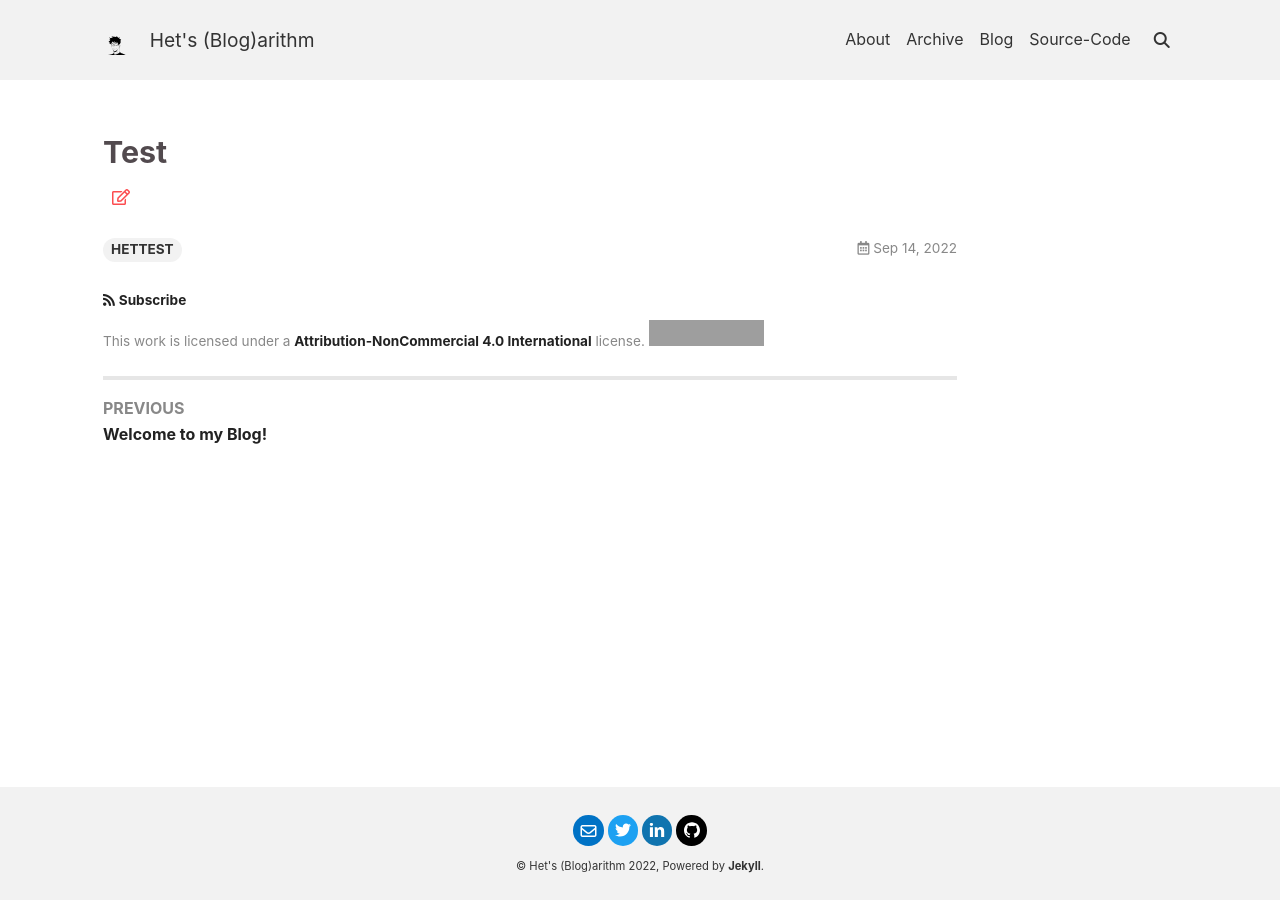
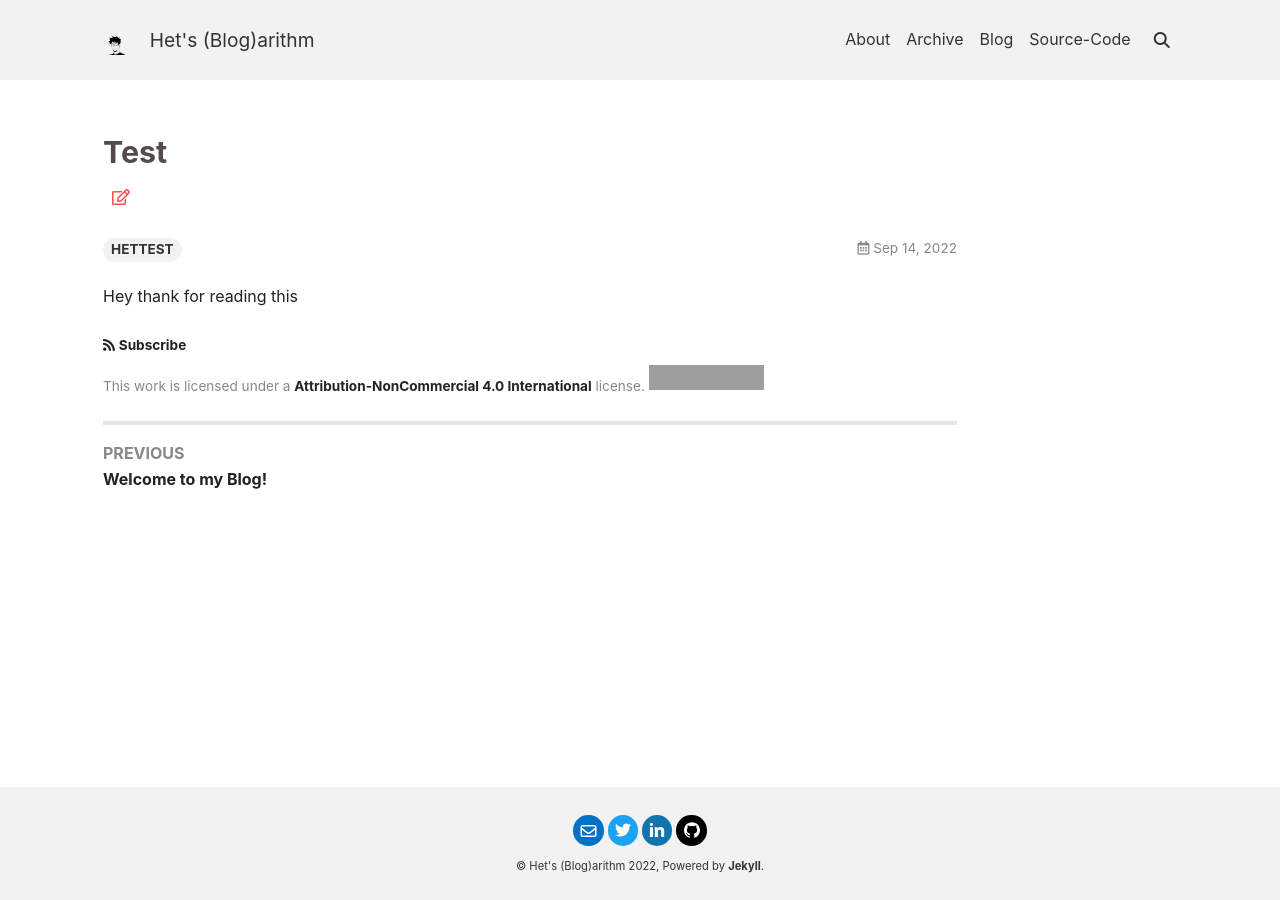
Before and after one commit to Het-Joshi/blog, a Jekyll site: the page built from _posts/2022-09-14-test.md, in a window 1280 px wide. Built offline with Jekyll 4.4.1, drawn with Linux system fonts in a browser that asks for light colours; nearby versions of some CDN libraries; grey boxes are pictures that could not be loaded.

Commit message:
Update 2022-09-14-test.md

```diff
--- a/_posts/2022-09-14-test.md
+++ b/_posts/2022-09-14-test.md
@@ -3,3 +3,4 @@ layout: article
 title: Test
 tags: HETTEST
 ---
+Hey thank for reading this
```
